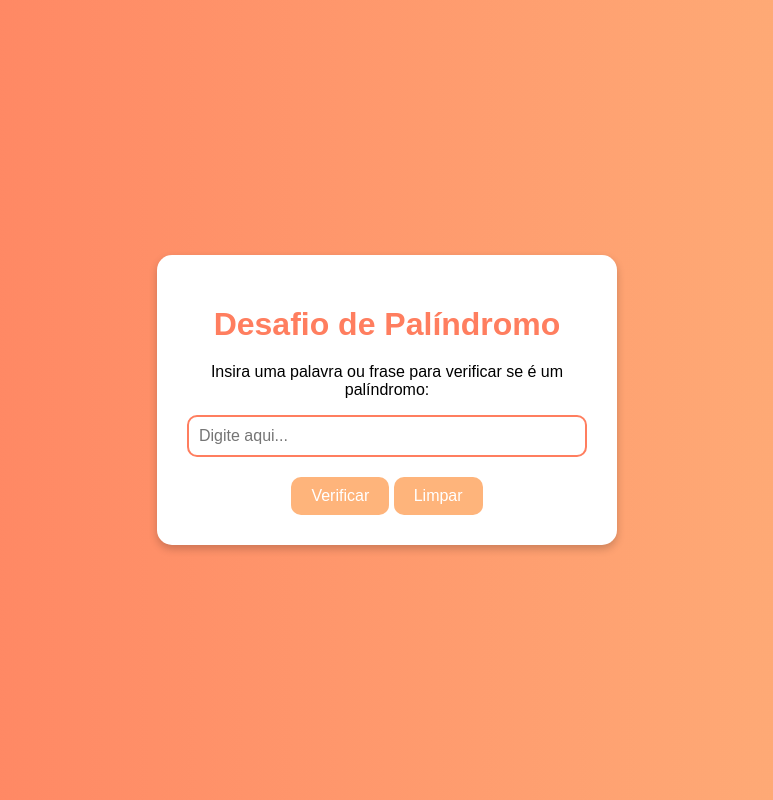
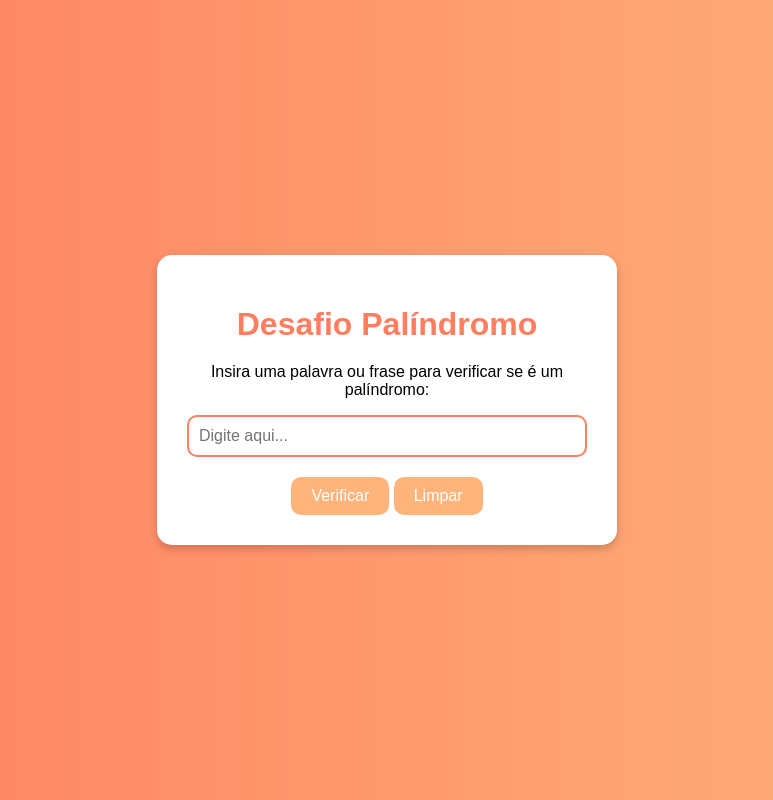
Before and after one commit to namartinxs/palavra-palindromo, a plain HTML site: page index.html in a window 1280 px wide. Shown: the whole page, without its empty margins (253-1026 px from the left). Drawn offline with Linux system fonts and the light colour scheme.

Commit message:
Update index.html

```diff
--- a/index.html
+++ b/index.html
@@ -3,12 +3,12 @@
 <head>
     <meta charset="UTF-8">
     <meta name="viewport" content="width=device-width, initial-scale=1.0">
-    <title>Desafio de Palíndromo</title>
+    <title>Desafio Palíndromo</title>
     <link rel="stylesheet" href="style.css">
 </head>
 <body>
     <div class="container">
-        <h1>Desafio de Palíndromo</h1>
+        <h1>Desafio Palíndromo</h1>
         <p>Insira uma palavra ou frase para verificar se é um palíndromo:</p>
         <input type="text" id="caixa-texto" placeholder="Digite aqui...">
         <button onclick="palavraPalindromo()">Verificar</button>
```
